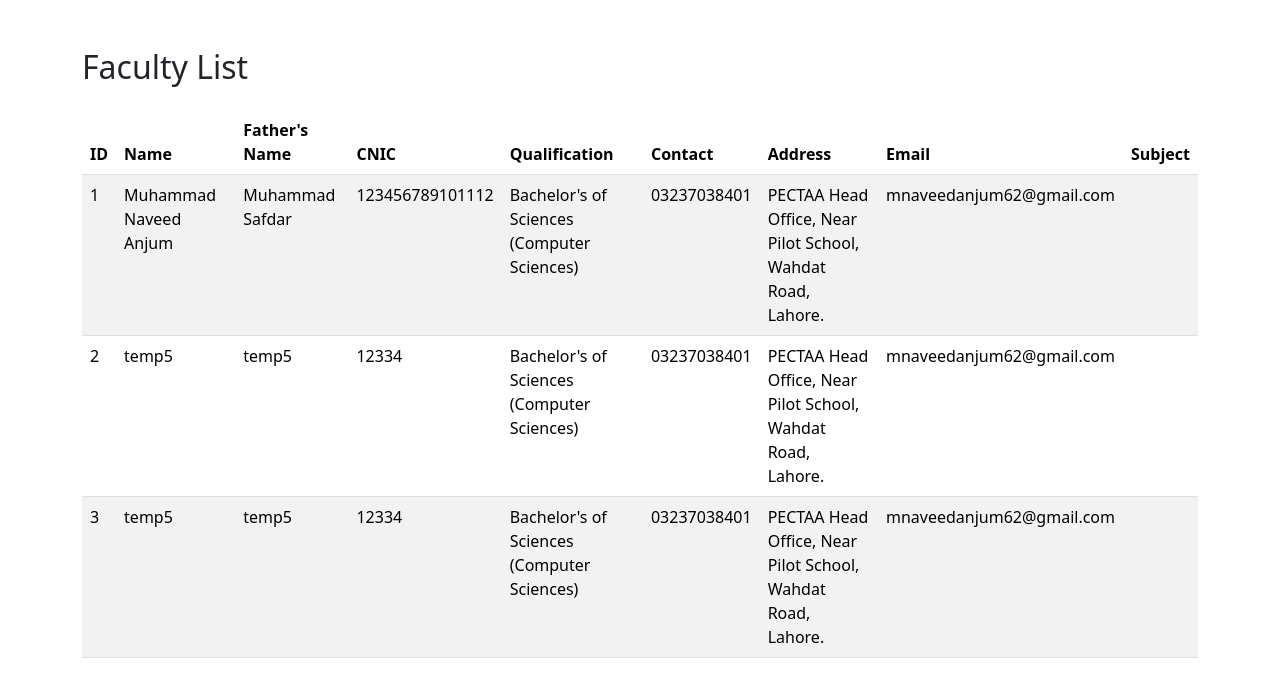
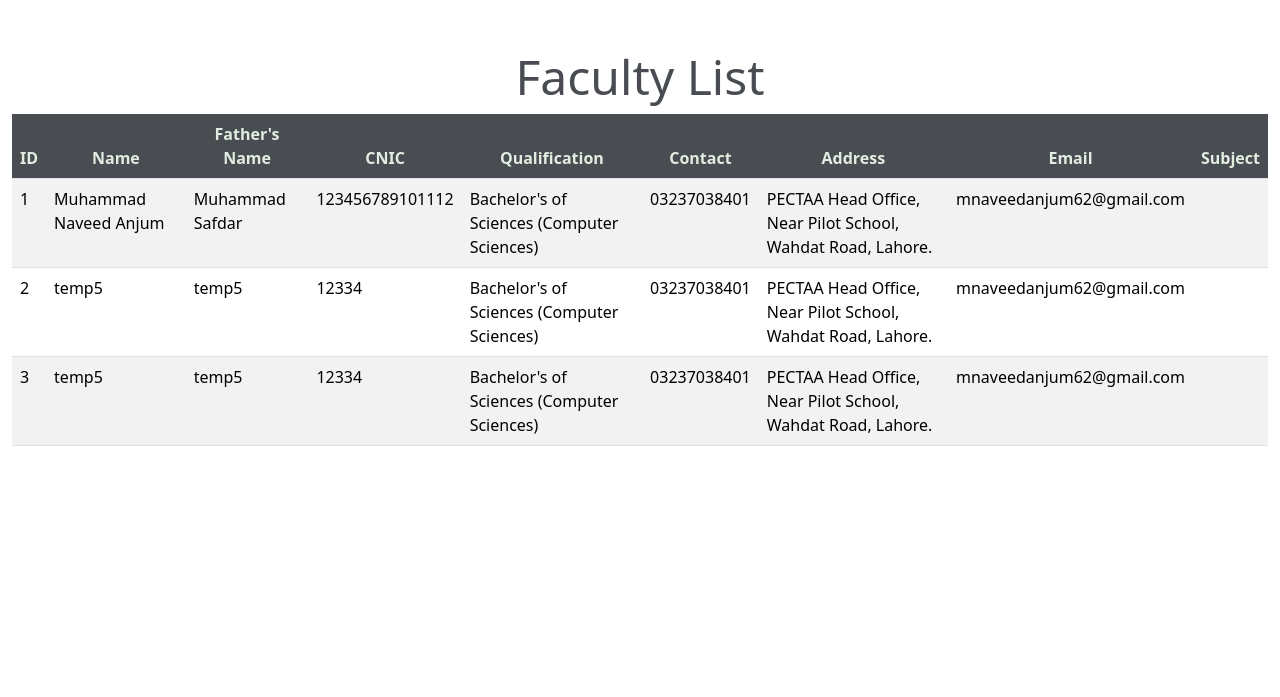
Before and after one commit to AnjumDigitalForge/basic_django, a Django app: page /teachers/ in a window 1280 px wide. Shown: the top 697 px of the page. Run offline with Django 5.2, Linux system fonts and the light colour scheme; data comes from the database, SQL or seed files in the repository; some libraries are stand-ins or nearby versions.

Commit message:
everything is being setting up

```diff
--- a/static/style.css
+++ b/static/style.css
@@ -116,12 +116,12 @@ h5:hover {
   text-align: center;
 }
 
-#std_signup_th {
+#std_list_th, #tchr_list_th {
   text-align: center;
   background-color: #494d52;
   color: #e2ede1;
 }
-#std_signup_th:hover {
+#std_list_th:hover, #tchr_list_th:hover {
   background-color: #4a9146;
   color: #e2ede1;
 }
--- a/static/style.scss
+++ b/static/style.scss
@@ -25,7 +25,7 @@
     text-align: center;
 }
 
-#std_signup_th{
+#std_list_th{
     text-align: center;
     background-color: $prm_color3;
     color: $prm_color2;
@@ -33,6 +33,9 @@
             background-color: $prm_color1;
             color: $prm_color2;
         }
+}
+#tchr_list_th{
+    @extend #std_list_th;
 }
 
 #dashboard{
--- a/templates/faculty_list.html
+++ b/templates/faculty_list.html
@@ -1,18 +1,19 @@
 {% include "header.html" %}
-<div class="container mt-5">
-    <h2 class="mb-4">Faculty List</h2>
+    <title>Faculty List</title>
+<div class="container-fluid mt-5">
+    <h1 id="h1">Faculty List</h1>
     <table class="table table-striped">
         <thead>
             <tr>
-                <th>ID</th>
-                <th>Name</th>
-                <th>Father's Name</th>
-                <th>CNIC</th>
-                <th>Qualification</th>
-                <th>Contact</th>
-                <th>Address</th>
-                <th>Email</th>
-                <th>Subject</th>
+                <th id="tchr_list_th">ID</th>
+                <th id="tchr_list_th" >Name</th>
+                <th id="tchr_list_th">Father's Name</th>
+                <th id="tchr_list_th">CNIC</th>
+                <th id="tchr_list_th">Qualification</th>
+                <th id="tchr_list_th">Contact</th>
+                <th id="tchr_list_th">Address</th>
+                <th id="tchr_list_th">Email</th>
+                <th id="tchr_list_th">Subject</th>
             </tr>
         </thead>
         <tbody>
```
Also changed, not shown: templates/enrolled_students.html (+9 -9 lines), 1 other file.
